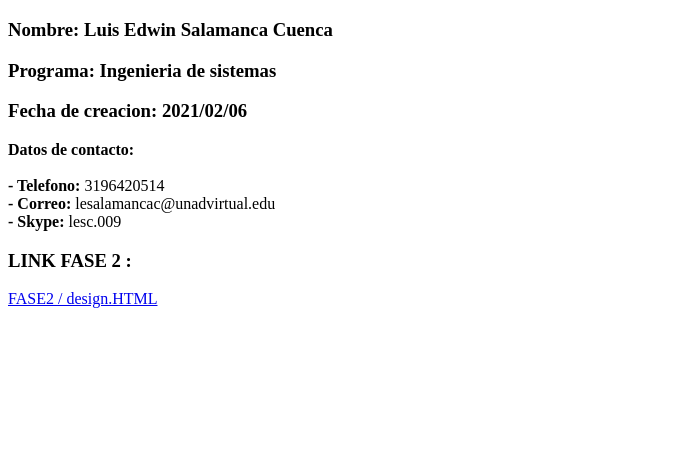
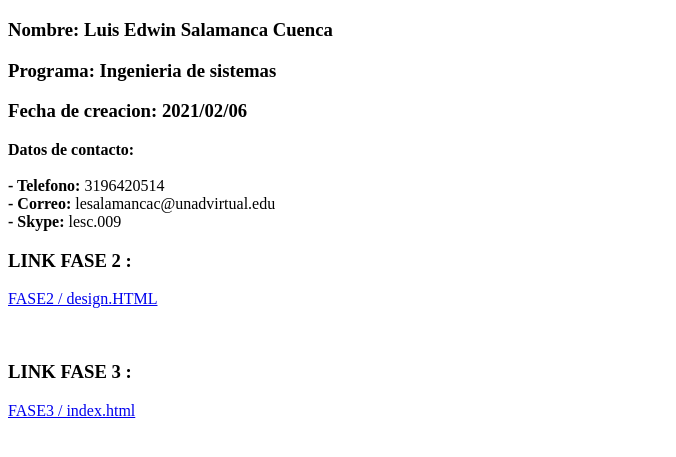
Before and after one commit to Luis-Salamanca/DSW-LUIS_SALAMANCA, a plain HTML site: page index.html in a window 1280 px wide. Shown: the part 61-518 px from the top of the page, without its empty margins (0-676 px from the left). Drawn offline with Linux system fonts and the light colour scheme.

Commit message:
Update index.html

```diff
--- a/index.html
+++ b/index.html
@@ -17,7 +17,10 @@
             <br><b>- Skype: </b> lesc.009
         </p>
         <p><h3>LINK FASE 2 :</h3>
-         <a  target="_blank"   href="FASE 2/design.html">  FASE2 / design.HTML  </a> </p>
+         <a  target="_blank"   href="FASE 2/design.html">  FASE2 / design.HTML  </a> </p><br>
+         <p><h3>LINK FASE 3 :</h3>
+            <a  target="_blank"   href="FASE 3/index.html">  FASE3 / index.html  </a> </p>
+
 
 </body>
 </html>
```
